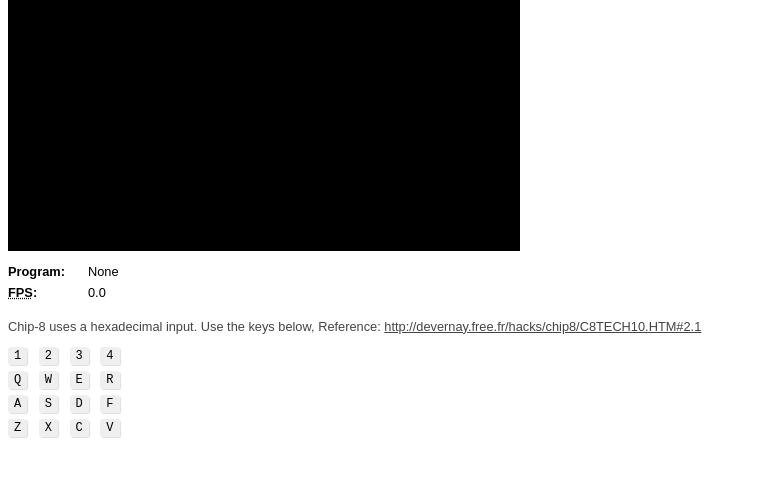
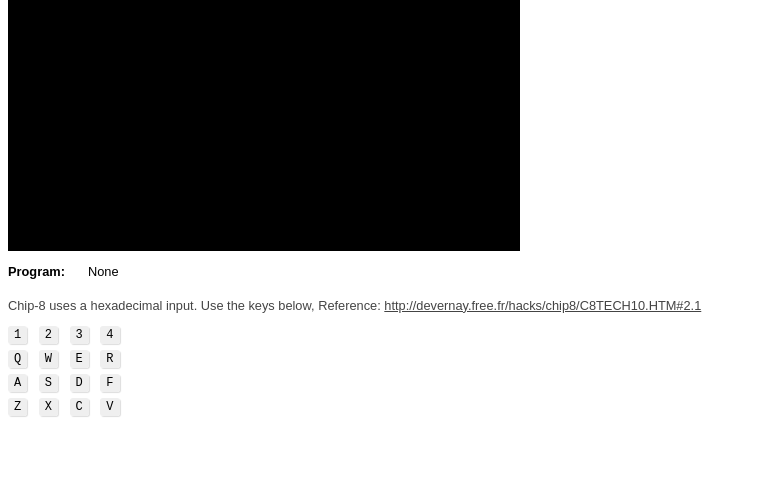
Before and after one commit to normanmkhl/chip8JS, a plain HTML site: page index.html in a window 1280 px wide. Shown: the part 91-568 px from the top of the page, without its empty margins (0-757 px from the left). Drawn offline with Linux system fonts and the light colour scheme.

Commit message:
fixed fps 2

```diff
--- a/index.html
+++ b/index.html
@@ -119,8 +119,6 @@
 		<dl>
 			<dt>Program</dt>
 			<dd id="loaded-program">None</dd>
-			<dt><abbr title="Frames Per Second">FPS</abbr></dt>
-			<dd id="fps">0</dd>
 		</dl>
 
 		<p>Chip-8 uses a hexadecimal input. Use the keys below, Reference: <a href="http://devernay.free.fr/hacks/chip8/C8TECH10.HTM#2.1">http://devernay.free.fr/hacks/chip8/C8TECH10.HTM#2.1</a></p>
@@ -289,14 +287,6 @@
 	                    ch.unsetKey(translateKeys[event.keyCode]);
 	                });
 				})();
-				// FPS support.
-				(function() {
-					var fpsOutput = document.querySelector("#fps");
-					setInterval(function() {
-						fpsOutput.textContent = chRenderer.getFps().toPrecision(2);
-					}, 1e3);
-
-				})();
 
             })();
 
```
